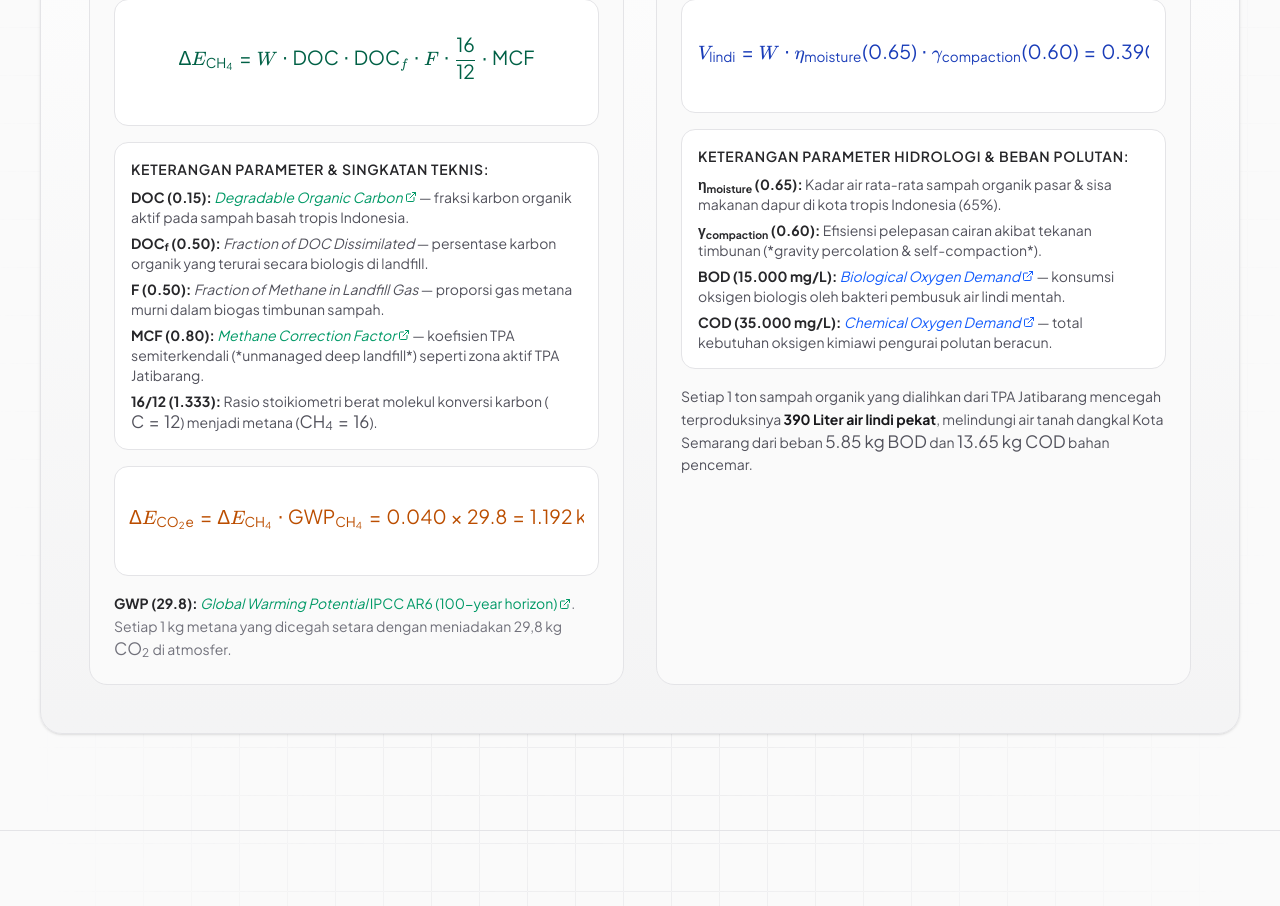
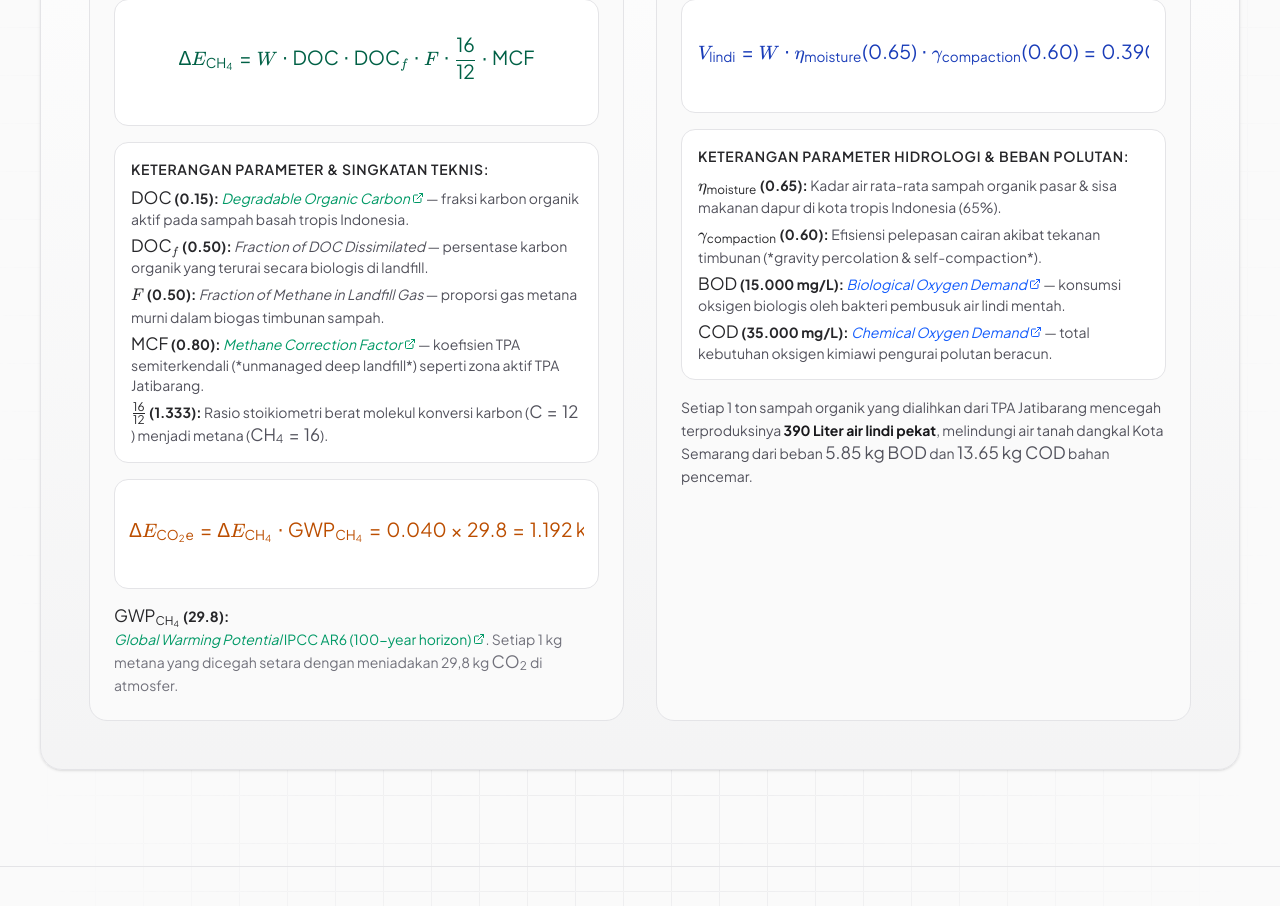
Before and after one commit to hi-aprilwang/bioloka, a Next.js app: page / in a window 1280 px wide. Shown: the part 4580-5486 px from the top of the page. Built offline with nearby package versions, Linux system fonts and the light colour scheme.

Commit message:
feat(math): integrate KaTeX rendering for scientific IPCC formulas and parameter notations

```diff
--- a/src/app/page.tsx
+++ b/src/app/page.tsx
@@ -646,7 +646,7 @@ export default function LandingPage() {
                 </span>
                 <ul className="space-y-1.5 text-zinc-600 dark:text-zinc-400 text-sm">
                   <li>
-                    <strong className="text-zinc-800 dark:text-zinc-200">DOC (0.15):</strong>{" "}
+                    <strong className="text-zinc-800 dark:text-zinc-200"><MathFormula math="\mathrm{DOC}" /> (0.15):</strong>{" "}
                     <a
                       href="https://www.ipcc-nggip.iges.or.jp/public/2006gl/pdf/5_Volume5/V5_3_Ch3_SWDS.pdf#page=12"
                       target="_blank"
@@ -658,15 +658,15 @@ export default function LandingPage() {
                     — fraksi karbon organik aktif pada sampah basah tropis Indonesia.
                   </li>
                   <li>
-                    <strong className="text-zinc-800 dark:text-zinc-200">DOC<sub>f</sub> (0.50):</strong>{" "}
+                    <strong className="text-zinc-800 dark:text-zinc-200"><MathFormula math="\mathrm{DOC}_f" /> (0.50):</strong>{" "}
                     <em>Fraction of DOC Dissimilated</em> — persentase karbon organik yang terurai secara biologis di landfill.
                   </li>
                   <li>
-                    <strong className="text-zinc-800 dark:text-zinc-200">F (0.50):</strong>{" "}
+                    <strong className="text-zinc-800 dark:text-zinc-200"><MathFormula math="F" /> (0.50):</strong>{" "}
                     <em>Fraction of Methane in Landfill Gas</em> — proporsi gas metana murni dalam biogas timbunan sampah.
                   </li>
                   <li>
-                    <strong className="text-zinc-800 dark:text-zinc-200">MCF (0.80):</strong>{" "}
+                    <strong className="text-zinc-800 dark:text-zinc-200"><MathFormula math="\mathrm{MCF}" /> (0.80):</strong>{" "}
                     <a
                       href="https://www.ipcc-nggip.iges.or.jp/public/2006gl/pdf/5_Volume5/V5_3_Ch3_SWDS.pdf#page=15"
                       target="_blank"
@@ -678,7 +678,7 @@ export default function LandingPage() {
                     — koefisien TPA semiterkendali (*unmanaged deep landfill*) seperti zona aktif TPA Jatibarang.
                   </li>
                   <li>
-                    <strong className="text-zinc-800 dark:text-zinc-200">16/12 (1.333):</strong>{" "}
+                    <strong className="text-zinc-800 dark:text-zinc-200"><MathFormula math="\frac{16}{12}" /> (1.333):</strong>{" "}
                     Rasio stoikiometri berat molekul konversi karbon (<MathFormula math="\mathrm{C}=12" />) menjadi metana (<MathFormula math="\mathrm{CH_4}=16" />).
                   </li>
                 </ul>
@@ -692,7 +692,7 @@ export default function LandingPage() {
               </div>
 
               <p className="text-sm text-zinc-500 dark:text-zinc-400 leading-relaxed">
-                <strong className="text-zinc-800 dark:text-zinc-200">GWP (29.8):</strong>{" "}
+                <strong className="text-zinc-800 dark:text-zinc-200"><MathFormula math="\mathrm{GWP}_{\mathrm{CH_4}}" /> (29.8):</strong>{" "}
                 <a
                   href="https://www.ipcc.ch/report/ar6/wg1/chapter/chapter-7/"
                   target="_blank"
@@ -724,15 +724,15 @@ export default function LandingPage() {
                 </span>
                 <ul className="space-y-1.5 text-zinc-600 dark:text-zinc-400 text-sm">
                   <li>
-                    <strong className="text-zinc-800 dark:text-zinc-200">&eta;<sub>moisture</sub> (0.65):</strong>{" "}
+                    <strong className="text-zinc-800 dark:text-zinc-200"><MathFormula math="\eta_{\mathrm{moisture}}" /> (0.65):</strong>{" "}
                     Kadar air rata-rata sampah organik pasar & sisa makanan dapur di kota tropis Indonesia (65%).
                   </li>
                   <li>
-                    <strong className="text-zinc-800 dark:text-zinc-200">&gamma;<sub>compaction</sub> (0.60):</strong>{" "}
+                    <strong className="text-zinc-800 dark:text-zinc-200"><MathFormula math="\gamma_{\mathrm{compaction}}" /> (0.60):</strong>{" "}
                     Efisiensi pelepasan cairan akibat tekanan timbunan (*gravity percolation & self-compaction*).
                   </li>
                   <li>
-                    <strong className="text-zinc-800 dark:text-zinc-200">BOD (15.000 mg/L):</strong>{" "}
+                    <strong className="text-zinc-800 dark:text-zinc-200"><MathFormula math="\mathrm{BOD}" /> (15.000 mg/L):</strong>{" "}
                     <a
                       href="https://www.usgs.gov/special-topics/water-science-school/science/biological-oxygen-demand-bod-and-water"
                       target="_blank"
@@ -744,7 +744,7 @@ export default function LandingPage() {
                     — konsumsi oksigen biologis oleh bakteri pembusuk air lindi mentah.
                   </li>
                   <li>
-                    <strong className="text-zinc-800 dark:text-zinc-200">COD (35.000 mg/L):</strong>{" "}
+                    <strong className="text-zinc-800 dark:text-zinc-200"><MathFormula math="\mathrm{COD}" /> (35.000 mg/L):</strong>{" "}
                     <a
                       href="https://www.epa.gov/cwa-methods"
                       target="_blank"
```
